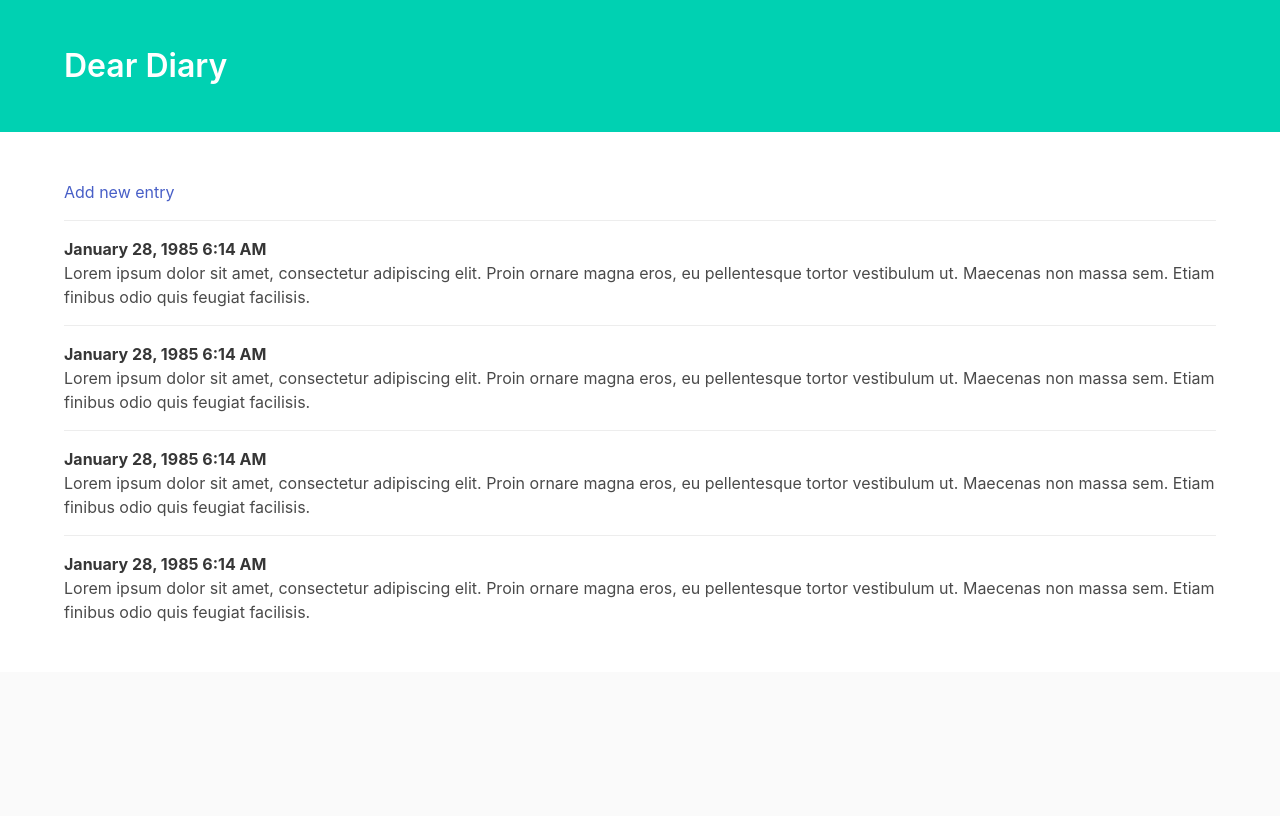
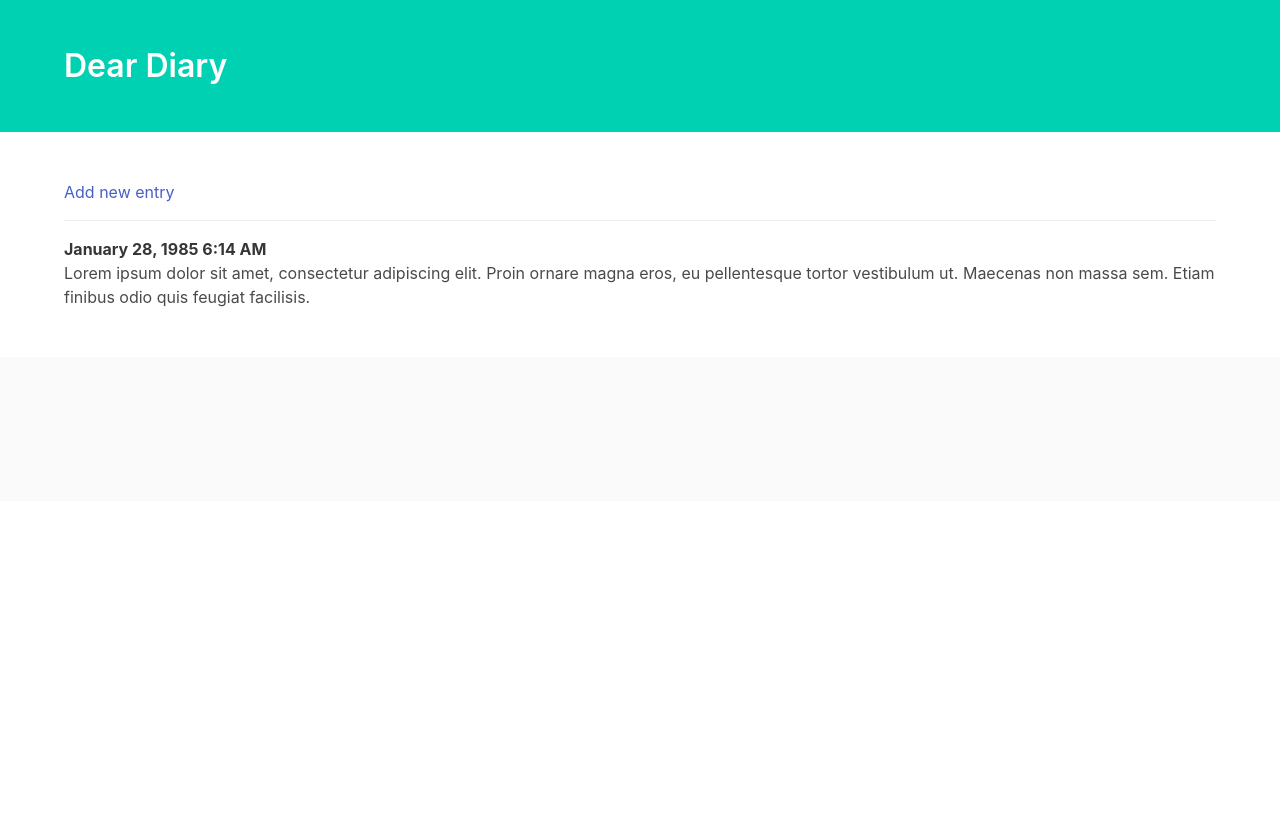
Before and after one commit to sergiishevchenko/django-app, a Django app: template entries/templates/entries/index.html in a window 1280 px wide. After the commit the page ends 307 px from the top, so only its background shows below. Run offline with Django 3.2, Linux system fonts and the light colour scheme; the template is opened without the code that fills it: most values are stand-ins (such as "Sample title", 1, 10 or a date in 2020); some libraries are stand-ins or nearby versions.

Commit message:
first commit

```diff
--- a/entries/templates/entries/index.html
+++ b/entries/templates/entries/index.html
@@ -45,42 +45,6 @@
                 </article>
             {% endfor %}
 
-            <article class="media">
-                <div class="media-content">
-                    <div class="content">
-                        <p>
-                            <strong>January 28, 1985 6:14 AM</strong>
-                            <br> Lorem ipsum dolor sit amet, consectetur adipiscing elit. Proin ornare magna eros, eu pellentesque
-                            tortor vestibulum ut. Maecenas non massa sem. Etiam finibus odio quis feugiat facilisis.
-                        </p>
-                    </div>
-                </div>
-            </article>
-
-            <article class="media">
-                <div class="media-content">
-                    <div class="content">
-                        <p>
-                            <strong>January 28, 1985 6:14 AM</strong>
-                            <br> Lorem ipsum dolor sit amet, consectetur adipiscing elit. Proin ornare magna eros, eu pellentesque
-                            tortor vestibulum ut. Maecenas non massa sem. Etiam finibus odio quis feugiat facilisis.
-                        </p>
-                    </div>
-                </div>
-            </article>
-
-            <article class="media">
-                <div class="media-content">
-                    <div class="content">
-                        <p>
-                            <strong>January 28, 1985 6:14 AM</strong>
-                            <br> Lorem ipsum dolor sit amet, consectetur adipiscing elit. Proin ornare magna eros, eu pellentesque
-                            tortor vestibulum ut. Maecenas non massa sem. Etiam finibus odio quis feugiat facilisis.
-                        </p>
-                    </div>
-                </div>
-            </article>
-
         </div>
 
     </section>
```
